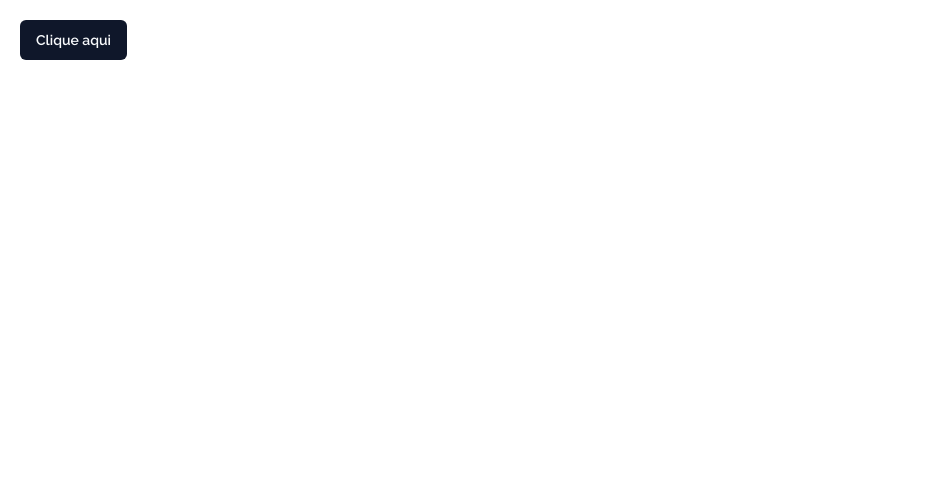
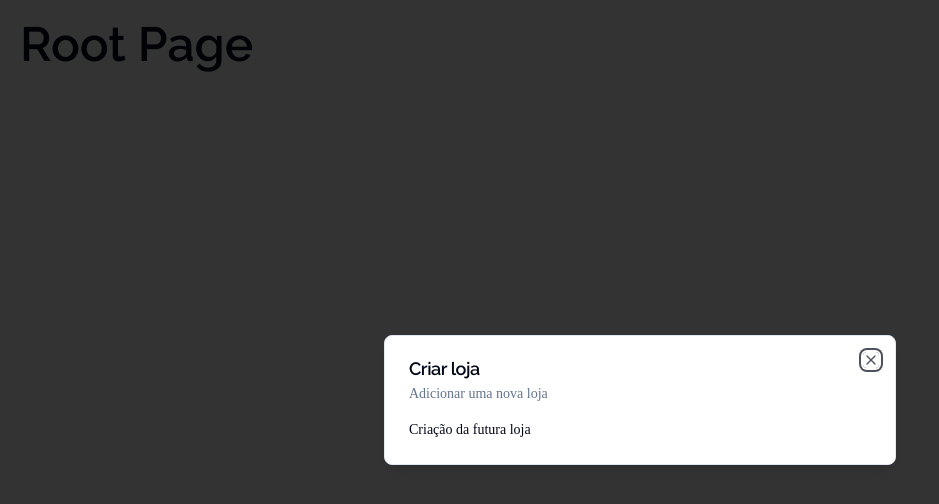
Before and after one commit to Elise-16-medeiros/Website-Ecommerce, a Next.js app in the folder my-app/: page / in a window 1280 px wide. Shown: the top 504 px of the page, without its empty margins (0-939 px from the left). Built offline with nearby package versions, Linux system fonts and the light colour scheme.

Commit message:
feat: modal component admin created

```diff
--- a/my-app/app/(root)/page.tsx
+++ b/my-app/app/(root)/page.tsx
@@ -1,10 +1,21 @@
-import { Button } from "@/components/ui/button";
+"use client";
+import { useEffect } from "react";
+import { useStoreModal } from "@/hooks/use-store-modal";
 
-export default function Home() {
+export default function SetupPage() {
+  const onOpen = useStoreModal((state) => state.onOpen);
+  const isOpen = useStoreModal((state) => state.isOpen);
+
+  useEffect(() => {
+    if (!isOpen) {
+      onOpen();
+    }
+  }, [isOpen, onOpen]);
+
   return (
     <main>
       <div className="p-5">
-        <Button>Clique aqui</Button>
+        <h1>Root Page</h1>
       </div>
     </main>
   );
--- /dev/null
+++ b/my-app/app/_components/_modals/store-modal.tsx
@@ -0,0 +1,18 @@
+"use client";
+
+import { useStoreModal } from "@/hooks/use-store-modal";
+import Modal from "../modal";
+
+export default function StoreModal() {
+  const storeModal = useStoreModal();
+  return (
+    <Modal
+      title="Criar loja"
+      description="Adicionar uma nova loja"
+      isOpen={storeModal.isOpen}
+      onClose={storeModal.onClose}
+    >
+      Criação da futura loja
+    </Modal>
+  );
+}
--- /dev/null
+++ b/my-app/app/_components/modal.tsx
@@ -0,0 +1,45 @@
+"use client";
+
+import {
+  Dialog,
+  DialogContent,
+  DialogDescription,
+  DialogHeader,
+  DialogTitle,
+  DialogTrigger,
+} from "@/components/ui/dialog";
+
+interface ModalProps {
+  title: string;
+  description: string;
+  isOpen: boolean;
+  onClose: () => void;
+  children?: React.ReactNode;
+}
+
+export default function Modal({
+  title,
+  description,
+  isOpen,
+  onClose,
+  children,
+}: ModalProps) {
+  const onChange = (open: boolean) => {
+    if (!open) {
+      onClose();
+    }
+  };
+
+  return (
+    <Dialog open={isOpen} onOpenChange={onChange}>
+      {/* <DialogTrigger>Open</DialogTrigger> */}
+      <DialogContent>
+        <DialogHeader>
+          <DialogTitle>{title}</DialogTitle>
+          <DialogDescription>{description}</DialogDescription>
+        </DialogHeader>
+        <div>{children}</div>
+      </DialogContent>
+    </Dialog>
+  );
+}
--- a/my-app/app/layout.tsx
+++ b/my-app/app/layout.tsx
@@ -1,6 +1,7 @@
 import type { Metadata } from "next";
 import { Raleway, Libre_Baskerville } from "next/font/google";
 import { ClerkProvider } from "@clerk/nextjs";
+import ModalProvider from "@/providers/modal-provider";
 import "./globals.css";
 
 const ralaway = Raleway({
@@ -33,7 +34,10 @@ export default function RootLayout({
         lang="pt-br"
         className={`${ralaway.variable} ${libre_baskerville.variable}`}
       >
-        <body>{children}</body>
+        <body>
+          <ModalProvider />
+          {children}
+        </body>
       </html>
     </ClerkProvider>
   );
--- /dev/null
+++ b/my-app/components/ui/dialog.tsx
@@ -0,0 +1,122 @@
+"use client"
+
+import * as React from "react"
+import * as DialogPrimitive from "@radix-ui/react-dialog"
+import { X } from "lucide-react"
+
+import { cn } from "@/lib/utils"
+
+const Dialog = DialogPrimitive.Root
+
+const DialogTrigger = DialogPrimitive.Trigger
+
+const DialogPortal = DialogPrimitive.Portal
+
+const DialogClose = DialogPrimitive.Close
+
+const DialogOverlay = React.forwardRef<
+  React.ElementRef<typeof DialogPrimitive.Overlay>,
+  React.ComponentPropsWithoutRef<typeof DialogPrimitive.Overlay>
+>(({ className, ...props }, ref) => (
+  <DialogPrimitive.Overlay
+    ref={ref}
+    className={cn(
+      "fixed inset-0 z-50 bg-black/80  data-[state=open]:animate-in data-[state=closed]:animate-out data-[state=closed]:fade-out-0 data-[state=open]:fade-in-0",
+      className
+    )}
+    {...props}
+  />
+))
+DialogOverlay.displayName = DialogPrimitive.Overlay.displayName
+
+const DialogContent = React.forwardRef<
+  React.ElementRef<typeof DialogPrimitive.Content>,
+  React.ComponentPropsWithoutRef<typeof DialogPrimitive.Content>
+>(({ className, children, ...props }, ref) => (
+  <DialogPortal>
+    <DialogOverlay />
+    <DialogPrimitive.Content
+      ref={ref}
+      className={cn(
+        "fixed left-[50%] top-[50%] z-50 grid w-full max-w-lg translate-x-[-50%] translate-y-[-50%] gap-4 border bg-background p-6 shadow-lg duration-200 data-[state=open]:animate-in data-[state=closed]:animate-out data-[state=closed]:fade-out-0 data-[state=open]:fade-in-0 data-[state=closed]:zoom-out-95 data-[state=open]:zoom-in-95 data-[state=closed]:slide-out-to-left-1/2 data-[state=closed]:slide-out-to-top-[48%] data-[state=open]:slide-in-from-left-1/2 data-[state=open]:slide-in-from-top-[48%] sm:rounded-lg",
+        className
+      )}
+      {...props}
+    >
+      {children}
+      <DialogPrimitive.Close className="absolute right-4 top-4 rounded-sm opacity-70 ring-offset-background transition-opacity hover:opacity-100 focus:outline-none focus:ring-2 focus:ring-ring focus:ring-offset-2 disabled:pointer-events-none data-[state=open]:bg-accent data-[state=open]:text-muted-foreground">
+        <X className="h-4 w-4" />
+        <span className="sr-only">Close</span>
+      </DialogPrimitive.Close>
+    </DialogPrimitive.Content>
+  </DialogPortal>
+))
+DialogContent.displayName = DialogPrimitive.Content.displayName
+
+const DialogHeader = ({
+  className,
+  ...props
+}: React.HTMLAttributes<HTMLDivElement>) => (
+  <div
+    className={cn(
+      "flex flex-col space-y-1.5 text-center sm:text-left",
+      className
+    )}
+    {...props}
+  />
+)
+DialogHeader.displayName = "DialogHeader"
+
+const DialogFooter = ({
+  className,
+  ...props
+}: React.HTMLAttributes<HTMLDivElement>) => (
+  <div
+    className={cn(
+      "flex flex-col-reverse sm:flex-row sm:justify-end sm:space-x-2",
+      className
+    )}
+    {...props}
+  />
+)
+DialogFooter.displayName = "DialogFooter"
+
+const DialogTitle = React.forwardRef<
+  React.ElementRef<typeof DialogPrimitive.Title>,
+  React.ComponentPropsWithoutRef<typeof DialogPrimitive.Title>
+>(({ className, ...props }, ref) => (
+  <DialogPrimitive.Title
+    ref={ref}
+    className={cn(
+      "text-lg font-semibold leading-none tracking-tight",
+      className
+    )}
+    {...props}
+  />
+))
+DialogTitle.displayName = DialogPrimitive.Title.displayName
+
+const DialogDescription = React.forwardRef<
+  React.ElementRef<typeof DialogPrimitive.Description>,
+  React.ComponentPropsWithoutRef<typeof DialogPrimitive.Description>
+>(({ className, ...props }, ref) => (
+  <DialogPrimitive.Description
+    ref={ref}
+    className={cn("text-sm text-muted-foreground", className)}
+    {...props}
+  />
+))
+DialogDescription.displayName = DialogPrimitive.Description.displayName
+
+export {
+  Dialog,
+  DialogPortal,
+  DialogOverlay,
+  DialogClose,
+  DialogTrigger,
+  DialogContent,
+  DialogHeader,
+  DialogFooter,
+  DialogTitle,
+  DialogDescription,
+}
--- /dev/null
+++ b/my-app/hooks/use-store-modal.tsx
@@ -0,0 +1,13 @@
+import { create } from "zustand";
+
+interface useStoreModalStore {
+  isOpen: boolean;
+  onOpen: () => void;
+  onClose: () => void;
+}
+
+export const useStoreModal = create<useStoreModalStore>((set) => ({
+  isOpen: false,
+  onOpen: () => set({ isOpen: true }),
+  onClose: () => set({ isOpen: false }),
+}));
--- a/my-app/package.json
+++ b/my-app/package.json
@@ -10,6 +10,7 @@
   },
   "dependencies": {
     "@clerk/nextjs": "^4.29.9",
+    "@radix-ui/react-dialog": "^1.0.5",
     "@radix-ui/react-slot": "^1.0.2",
     "class-variance-authority": "^0.7.0",
     "clsx": "^2.1.0",
@@ -18,7 +19,8 @@
     "react": "^18",
     "react-dom": "^18",
     "tailwind-merge": "^2.2.2",
-    "tailwindcss-animate": "^1.0.7"
+    "tailwindcss-animate": "^1.0.7",
+    "zustand": "^4.5.2"
   },
   "devDependencies": {
     "@types/node": "^20",
--- /dev/null
+++ b/my-app/providers/modal-provider.tsx
@@ -0,0 +1,21 @@
+"use client";
+
+import { useEffect, useState } from "react";
+import StoreModal from "@/app/_components/_modals/store-modal";
+
+export default function ModalProvider() {
+  const [isMounted, setIsMounted] = useState(false);
+
+  useEffect(() => {
+    setIsMounted(true);
+  }, []);
+  if (!isMounted) {
+    return null;
+  }
+
+  return (
+    <>
+      <StoreModal />
+    </>
+  );
+}
```
Also changed, not shown: 1 other file (tests, documents, lock files or other folders).
